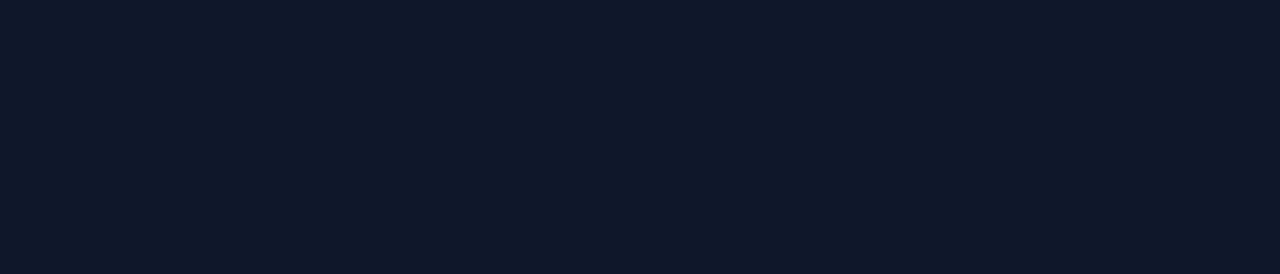
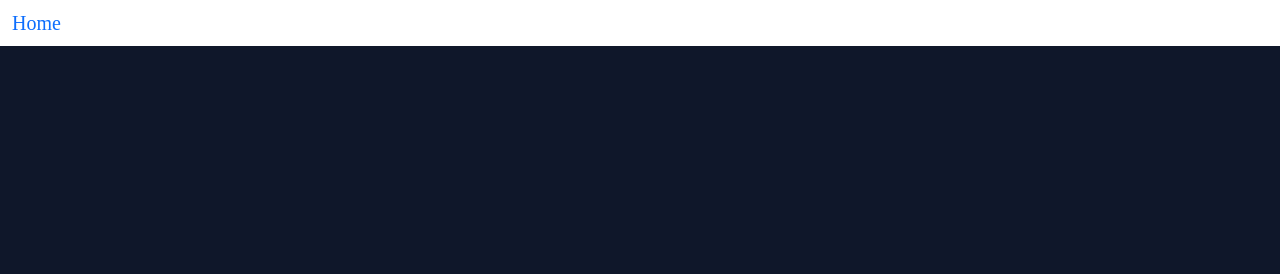
Before and after one commit to NaGit09/Lab3, a plain HTML site: page index.html in a window 1280 px wide. Shown: the top 274 px of the page. Drawn offline with nearby package versions, Linux system fonts and the light colour scheme.

Commit message:
Update index.html

```diff
--- a/index.html
+++ b/index.html
@@ -18,6 +18,11 @@
     <link rel="stylesheet" href="./css/reset.css" />
   </head>
   <body>
+    <nav class="navbar navbar-expand-lg bg-body-tertiary">
+  <div class="container-fluid">
+    <a class="navbar-brand" href="https://nagit09.github.io/22130015_TranNhutAnh/">Home</a>
+  </div>
+</nav>
     <!-- dung tab hien thi tai lieu  -->
     <div class="wrap">
       <div class="container px-4">
```
